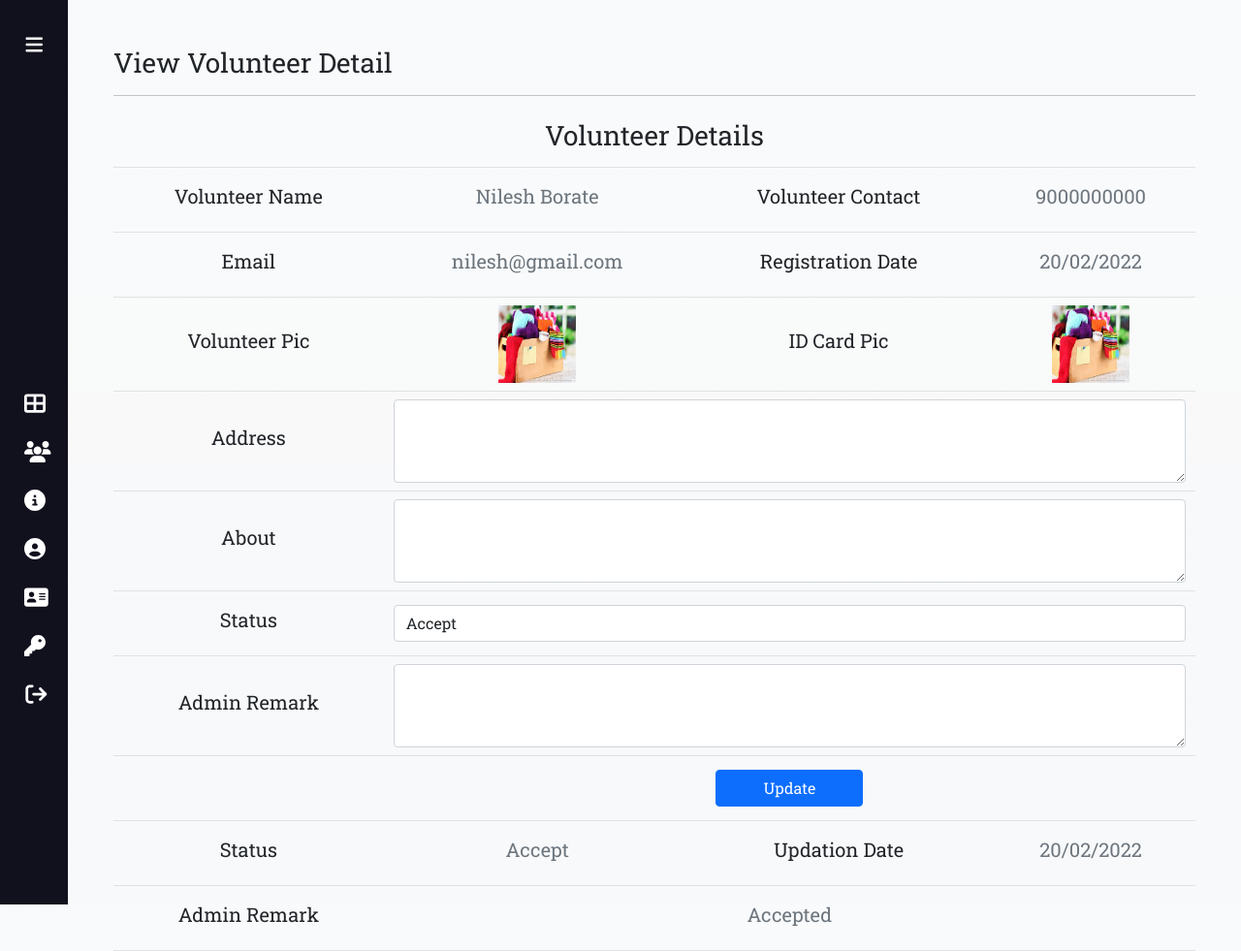
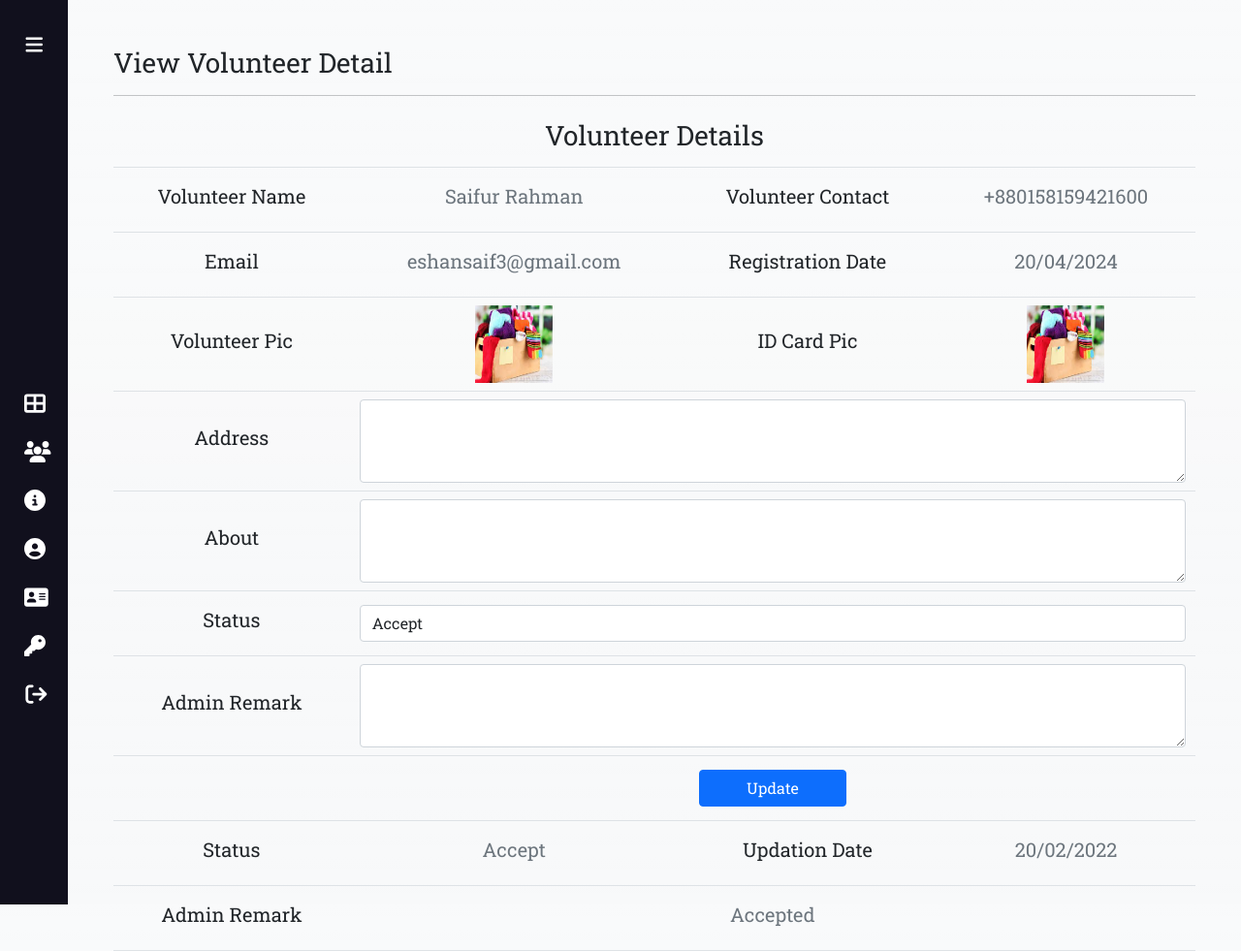
Before and after one commit to saifurc42/Charity-Donation-Platform-Volunteer-Opportunites, a Django app: page /view-volunteerdetail/1 in a window 1280 px wide. Shown: the whole page at 97% size. Run offline with Django 5.2, Linux system fonts and the light colour scheme; some libraries are stand-ins or nearby versions.

Commit message:
Update view-volunteerdetail.html

```diff
--- a/app/templates/view-volunteerdetail.html
+++ b/app/templates/view-volunteerdetail.html
@@ -11,15 +11,15 @@
           </tr>
           <tr class="align-middle text-center">
             <td><h5>Volunteer Name</h5></td>
-            <td><h5 class="text-secondary">Nilesh Borate</h5></td>
+            <td><h5 class="text-secondary">Saifur Rahman</h5></td>
             <td><h5>Volunteer Contact</h5></td>
-            <td><h5 class="text-secondary">9000000000</h5></td>
+            <td><h5 class="text-secondary">+880158159421600</h5></td>
         </tr>
           <tr class="align-middle text-center">
               <td><h5>Email</h5></td>
-              <td><h5 class="text-secondary">nilesh@gmail.com</h5></td>
+              <td><h5 class="text-secondary">eshansaif3@gmail.com</h5></td>
               <td><h5 >Registration Date</h5></td>
-              <td><h5 class="text-secondary">20/02/2022</h5></td>
+              <td><h5 class="text-secondary">20/04/2024</h5></td>
           </tr>
           <tr class="align-middle text-center">
             <td><h5>Volunteer Pic</h5></td>
```
